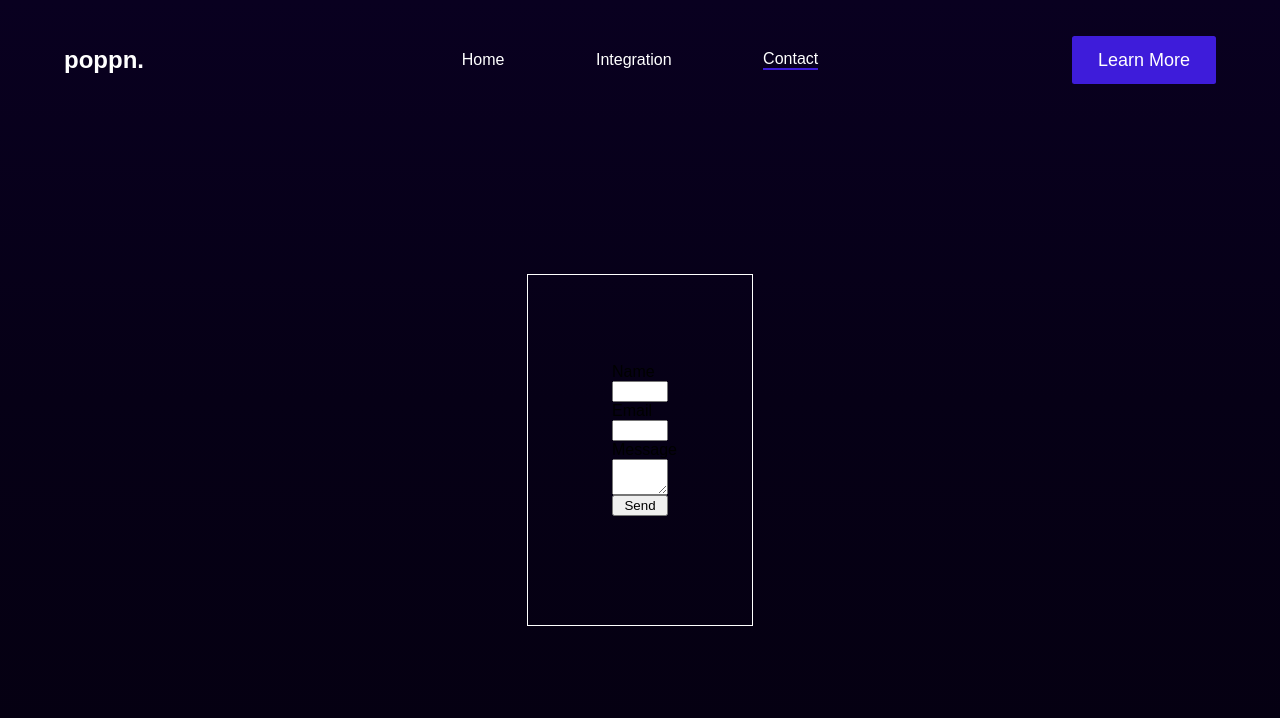
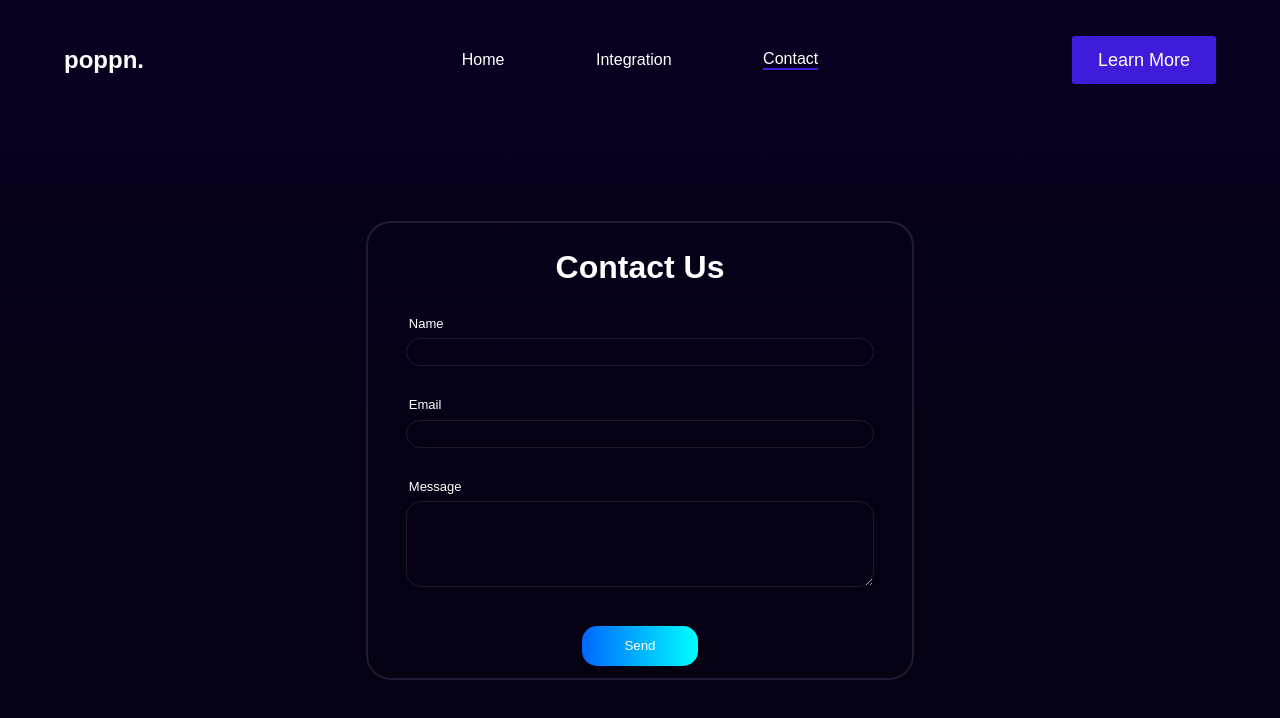
Before and after one commit to coopterrones/poppn-web, a React (Create React App) app: page /contact in a window 1280 px wide. Shown: the top 718 px of the page. Built offline with nearby package versions, Linux system fonts and the light colour scheme.

Commit message:
Contact component updates

```diff
--- a/src/Components/Contact/Contact.scss
+++ b/src/Components/Contact/Contact.scss
@@ -1,5 +1,5 @@
 .contact-form-background {
-  height: 100vh;
+  height: 87.5vh;
   width: 50vw;
   display: flex;
   flex-direction: column;
@@ -7,27 +7,76 @@
   justify-content: center;
 }
 .contact-form-container {
-  height: 50%;
-  width: 35%;
+  height: 65%;
+  width: 85%;
   display: flex;
   flex-direction: column;
   align-items: center;
   justify-content: center;
-  border: 1px solid white;
+  border: 2.5px solid#221a35;
+  border-radius: 25px;
+}
+
+.contact-form-header {
+  color: white;
+  font-size: xx-large;
 }
 
 .contact-form {
   display: flex;
   flex-direction: column;
-  height: 50%;
-  width: 25%;
+  align-items: center;
+  justify-content: space-around;
+  height: 85%;
+  width: 85%;
+}
+
+label {
+  color: white;
+  font-size: small;
+  display: flex;
+  align-self: flex-start;
 }
 
 .name-input {
+  height: 1.5rem;
+  width: 100%;
+  background-color: transparent;
+  border: 1px solid #221a35;
+  margin: 0 1.5rem 1.5rem;
+  border-radius: 15px;
+  color: white;
+  font-family: poppins;
 }
 
 .email-input {
+  height: 1.5rem;
+  width: 100%;
+  background-color: transparent;
+  border: 1px solid #221a35;
+  margin: 0 1.5rem 1.5rem;
+  border-radius: 15px;
+  color: white;
+  font-family: poppins;
 }
 
 .message-text-area {
+  height: 5rem;
+  width: 100%;
+  background-color: transparent;
+  border: 1px solid #221a35;
+  margin: 0 1.5rem 1.5rem;
+  border-radius: 15px;
+  color: white;
+  font-family: poppins;
 }
+
+.submit-button {
+  height: 2.5rem;
+  width: 25%;
+  margin: 0.5rem;
+  color: #ffffff;
+  background-image: linear-gradient(90deg, #0067ff, #00feff);
+  border: transparent;
+  border-radius: 15px;
+}
--- a/src/Components/Contact/index.js
+++ b/src/Components/Contact/index.js
@@ -25,11 +25,16 @@ const Contact = () => {
   return (
     <div className="contact-form-background">
       <div className="contact-form-container">
+        <h2 className="contact-form-header">Contact Us</h2>
         <form className="contact-form" onSubmit={sendEmail}>
-          <input type="hidden" name="contact_number" className="name-input" />
-          <label>Name</label>
-          <input type="text" name="user_name" />
-          <label>Email</label>
+          <input type="hidden" name="contact_number" />
+          <label className="contact-name-label" htmlFor="user_name">
+            Name
+          </label>
+          <input type="text" name="user_name" className="name-input" />
+          <label className="contact-email-label" htmlFor="user_email">
+            Email
+          </label>
           <input type="email" name="user_email" className="email-input" />
           <label>Message</label>
           <textarea name="message" className="message-text-area" />
```
